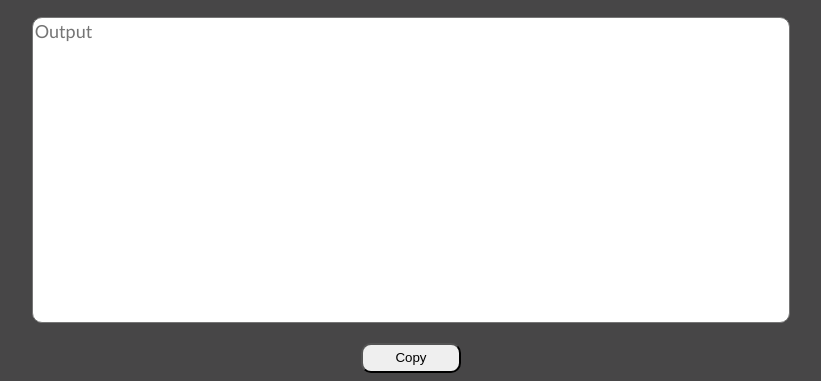
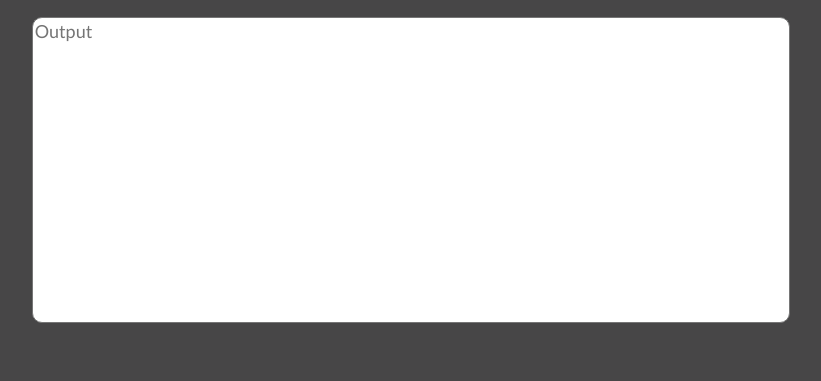
Before and after one commit to Team-TJJA/AIProjekt-Front, a plain HTML site: page index.html in a window 1280 px wide. Shown: the part 515-896 px from the top of the page, without its empty margins (229-1050 px from the left). After the commit the page ends 846 px from the top, so only its background shows below. Drawn offline with Linux system fonts and the light colour scheme.

Commit message:
Update index.html

```diff
--- a/index.html
+++ b/index.html
@@ -16,7 +16,6 @@
     </form>
     <h2 class="big_header">Jobansøgning</h2>
     <textarea class="big_textarea" id="application" placeholder="Output" rows="4"></textarea>
-    <button class="btn" id="copy">Copy</button>
 </div>
 </body>
 <script src="index.js"></script>
```
